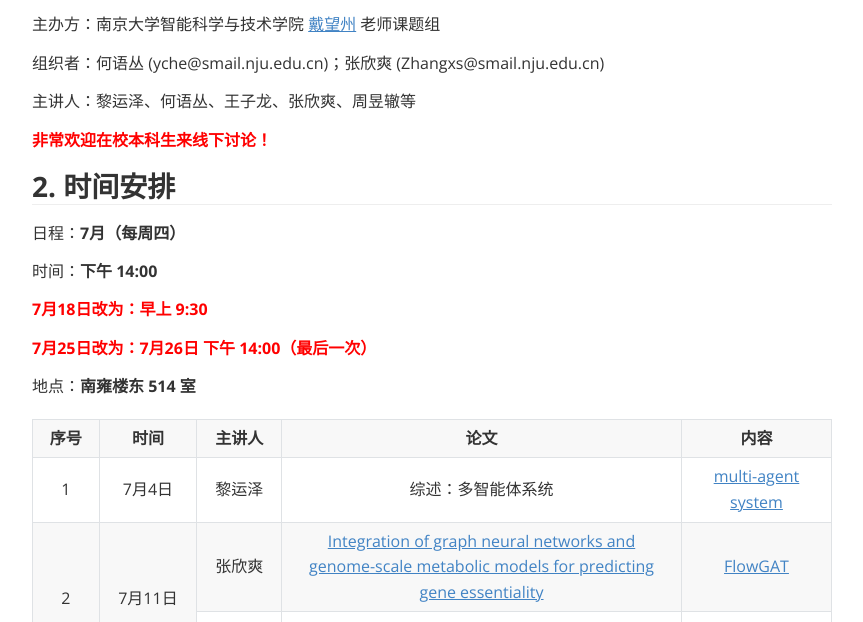
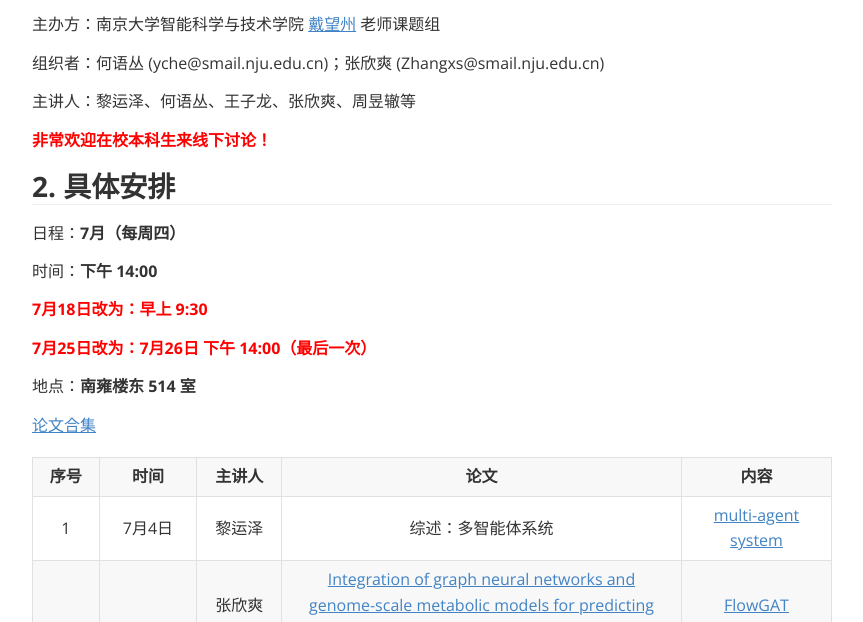
Before and after one commit to XinShuangZ/2024-Seminar, a plain HTML site: page index.html in a window 1280 px wide. Shown: the part 145-767 px from the top of the page, without its empty margins (208-1071 px from the left). Drawn offline with nearby package versions, Linux system fonts and the light colour scheme.

Commit message:
update information

```diff
--- a/index.html
+++ b/index.html
@@ -1475,17 +1475,14 @@
 
             <p><span style="color: red;"><strong>非常欢迎在校本科生来线下讨论！</strong></span></p>
 
-            <h2 id='具体安排'><span>2. 时间安排</span></h2>
+            <h2 id='具体安排'><span>2. 具体安排</span></h2>
             <p><span>日程：<b>7月（每周四）</b></span></p>
             <p><span>时间：<b>下午 14:00</b></span></p>
             <p><span style="color: red;"><strong>7月18日改为：早上 9:30</strong></span></p>
             <p><span style="color: red;"><strong>7月25日改为：7月26日 下午 14:00（最后一次）</strong></span></p>
             <p><span>地点：<b>南雍楼东 514 室 </b></span></p>
             <!--<p><span>线上参会：<strong>腾讯会议 xxxxxx</strong>，或<a href="xxxxxx">点击链接入会</a></span></p>-->
-
-
-
-
+            <span><a href=https://github.com/heart-fresh/2024-Summer-Seminar/tree/main/paper%20list>论文合集</a> </span>
             <figure>
                 <table>
                     <thead>
```
Also changed, not shown: paper list.txt (deleted).
